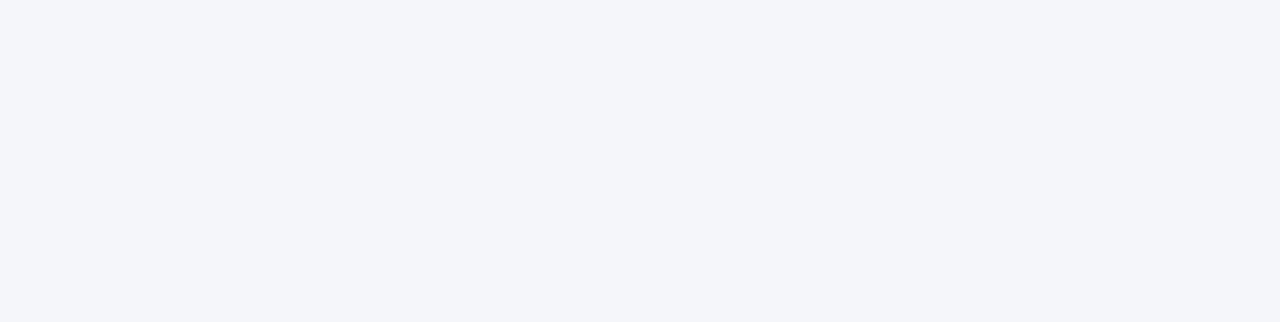
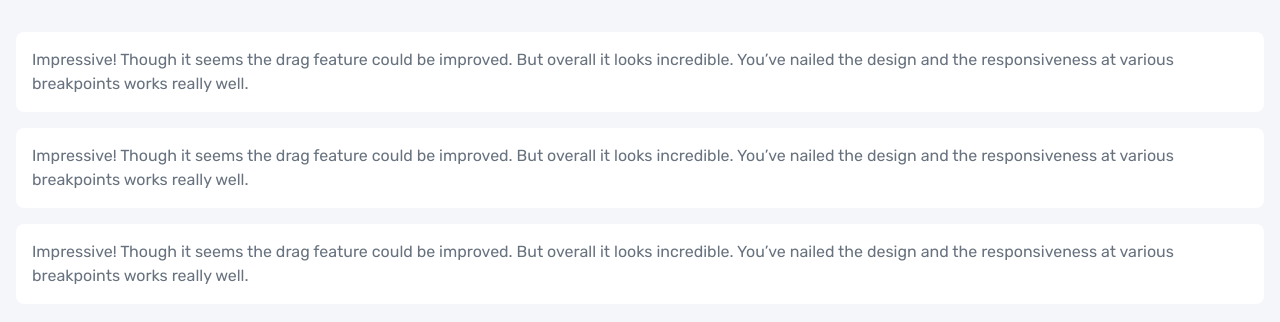
Before and after one commit to g-akca/interactive-comments-section, a React (Vite) app: page / in a window 1280 px wide. Shown: the top 322 px of the page. Built offline with nearby package versions, Linux system fonts and the light colour scheme.

Commit message:
Add CommentCard styles, create comment components

```diff
--- a/src/App.jsx
+++ b/src/App.jsx
@@ -2,7 +2,7 @@ import MainSection from "./components/MainSection";
 
 function App() {
   return (
-    <div className="text-base leading-base bg-grey-50 min-h-screen px-4 py-8 flex justify-center">
+    <div className="text-base leading-base text-grey-500 bg-grey-50 min-h-screen px-4 py-8 flex justify-center">
       <MainSection />
     </div>
   )
--- /dev/null
+++ b/src/components/CommentActions.jsx
@@ -0,0 +1,8 @@
+function CommentActions() {
+  return (
+    <>
+    </>
+  )
+}
+
+export default CommentActions;
--- a/src/components/CommentCard.jsx
+++ b/src/components/CommentCard.jsx
@@ -1,7 +1,18 @@
+import CommentHeader from "./CommentHeader";
+import CommentActions from "./CommentActions";
+
 function CommentCard() {
   return (
-    <>
-    </>
+    <div className="bg-white rounded-lg p-4 flex flex-col gap-4">
+      <CommentHeader />
+
+      <p className="text-[16px] leading-base">
+        Impressive! Though it seems the drag feature could be improved. But overall it looks incredible.
+        You’ve nailed the design and the responsiveness at various breakpoints works really well.
+      </p>
+
+      <CommentActions />
+    </div>
   )
 }
 
--- /dev/null
+++ b/src/components/CommentHeader.jsx
@@ -0,0 +1,8 @@
+function CommentHeader() {
+  return (
+    <>
+    </>
+  )
+}
+
+export default CommentHeader;
--- a/src/components/MainSection.jsx
+++ b/src/components/MainSection.jsx
@@ -4,7 +4,7 @@ import CommentForm from "./CommentForm";
 
 function MainSection() {
   return (
-    <main className="flex flex-col gap-4">
+    <main className="grow flex flex-col gap-4">
       <CommentCard />
 
       <CommentCard />
```
